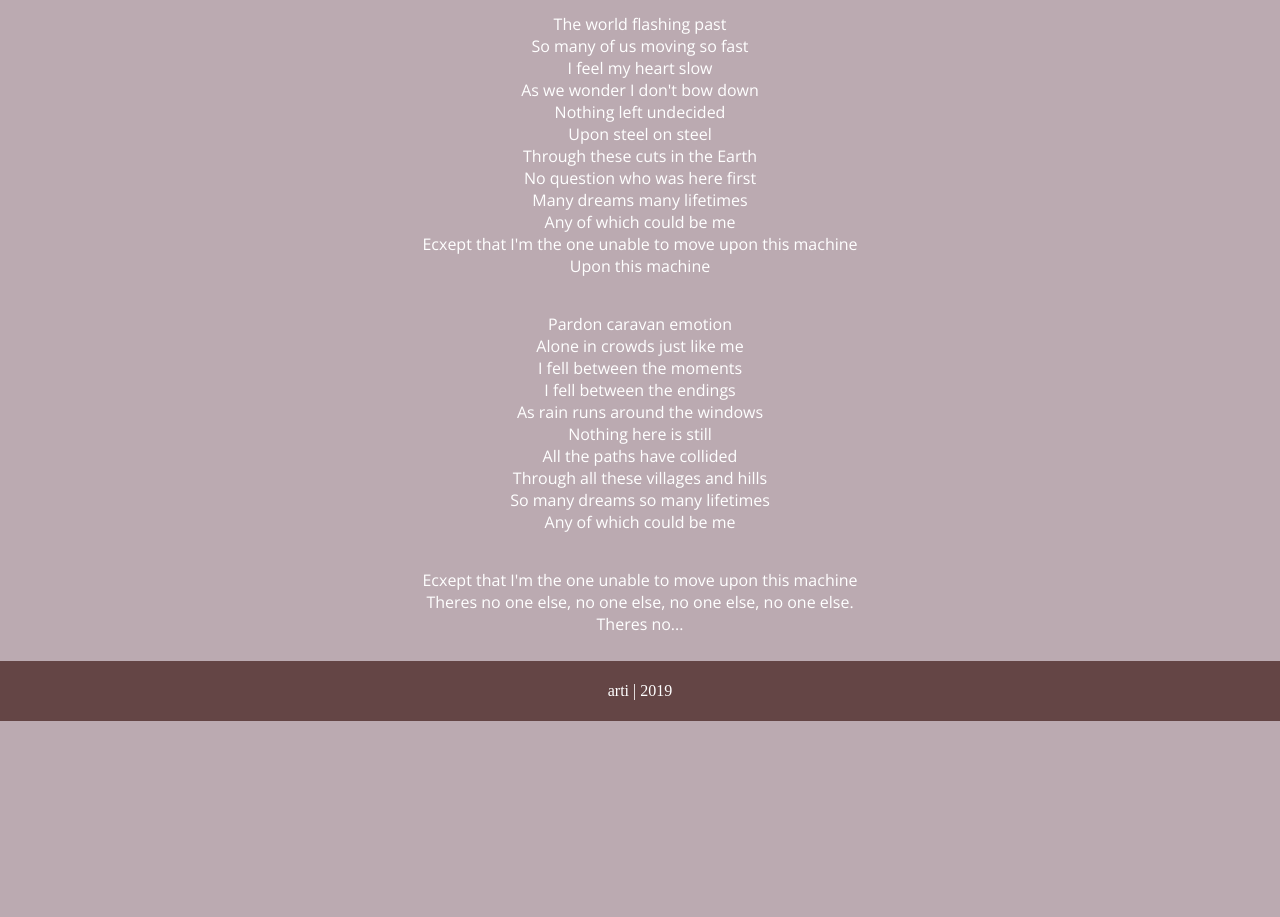
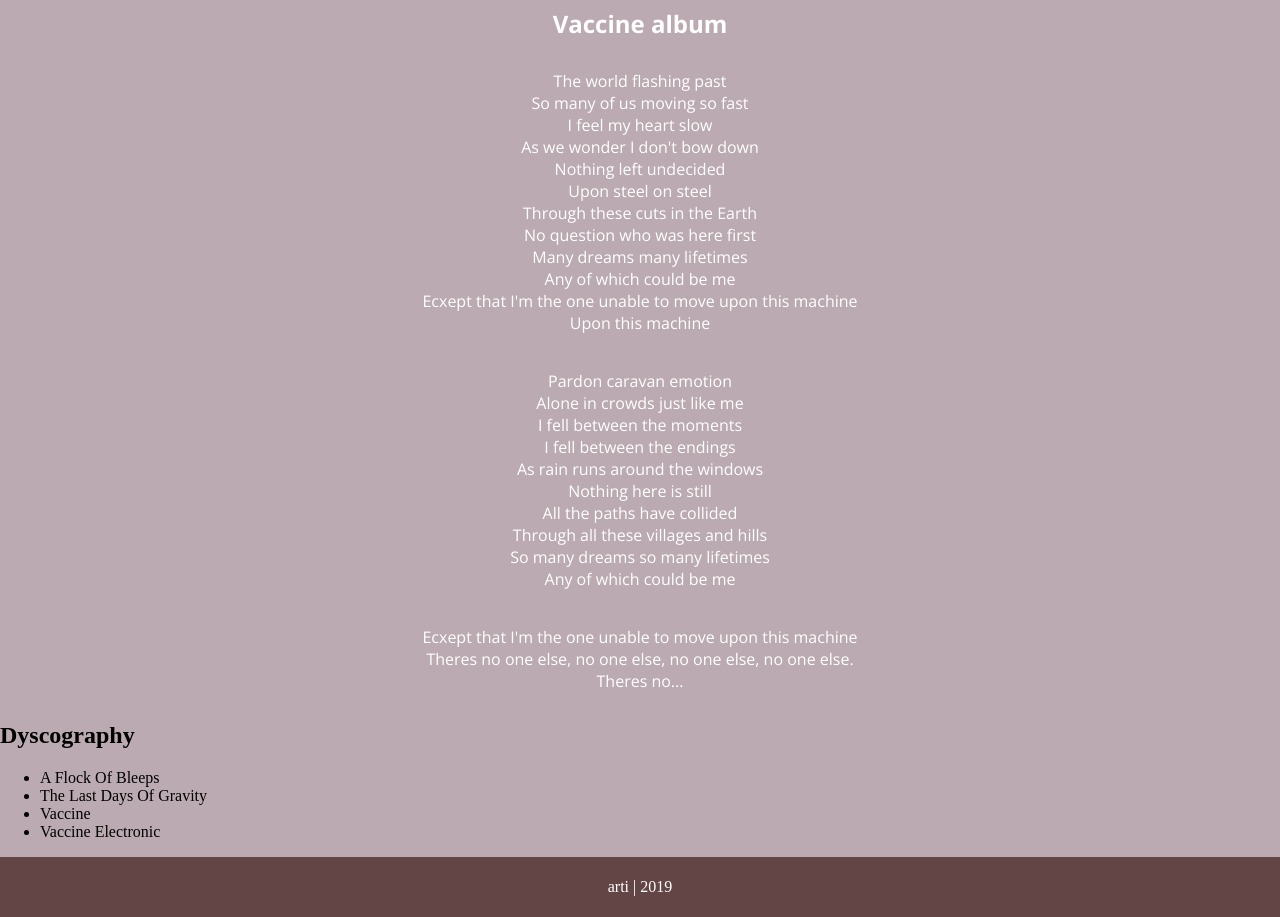
Before and after one commit to arti-zachara/7.4-learning-git, a plain HTML site: page index.html in a window 1280 px wide. Shown: the part 493-1410 px from the top of the page. Before the commit the page ends 1214 px from the top, so only its background shows below. Drawn offline with nearby package versions, Linux system fonts and the light colour scheme.

Commit message:
Add and modify content of index.html

```diff
--- a/index.html
+++ b/index.html
@@ -10,6 +10,7 @@
             <h1>Younger Brother - Train</h1>
         </header>
         <section class="lyrics container">
+            <h2>Vaccine album</h2>
             <p>
                 The world flashing past<br>
                 So many of us moving so fast<br>
@@ -42,6 +43,15 @@
                 Theres no...<br>
             </p>
         </section>
+        <section class="dyscography">
+            <h2>Dyscography</h2>
+            <ul>
+                <li>A Flock Of Bleeps</li>
+                <li>The Last Days Of Gravity</li>
+                <li>Vaccine</li>
+                <li>Vaccine Electronic</li>
+            </ul>
+        </section>
         <footer>
             <p>arti | 2019</p>
         </footer>
```
